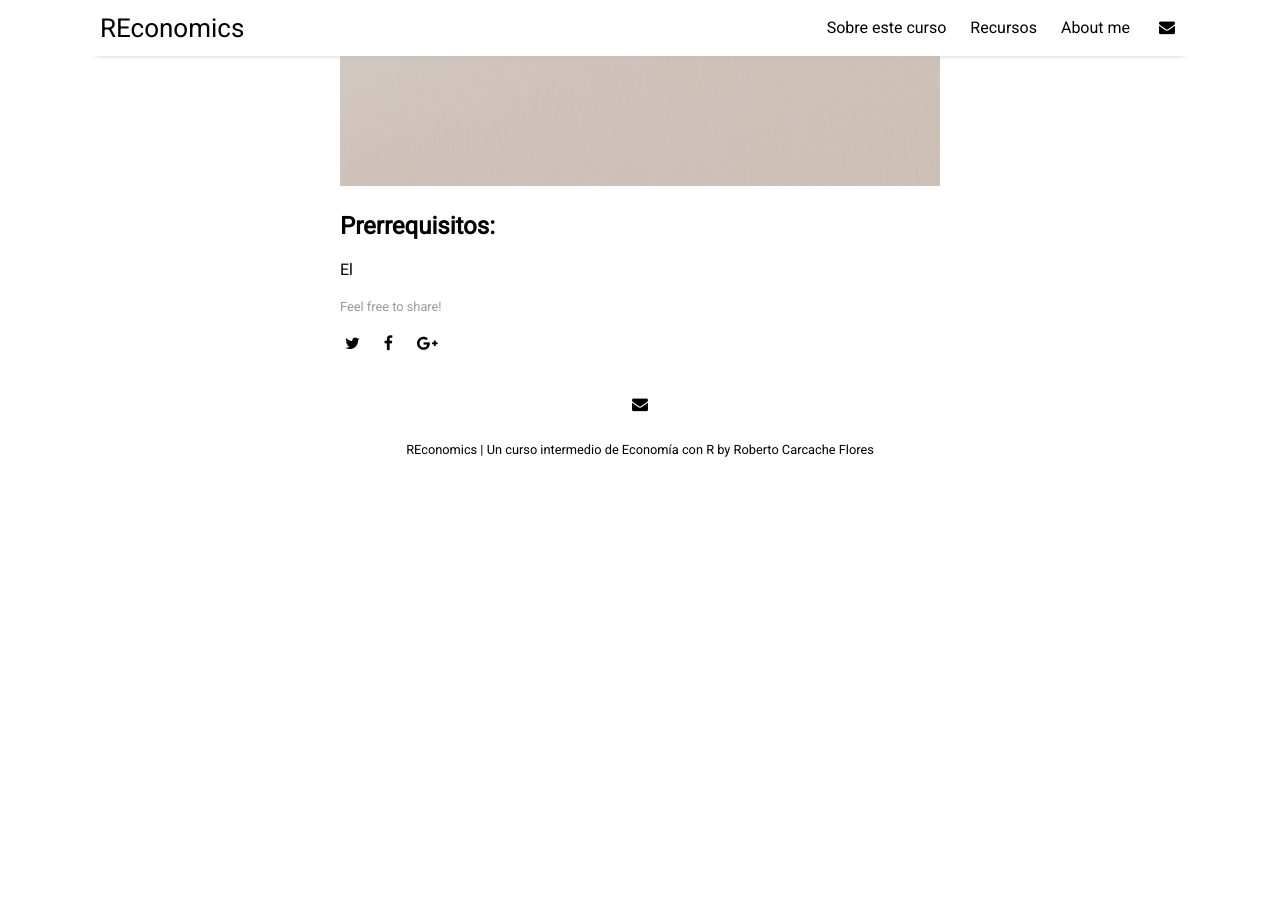
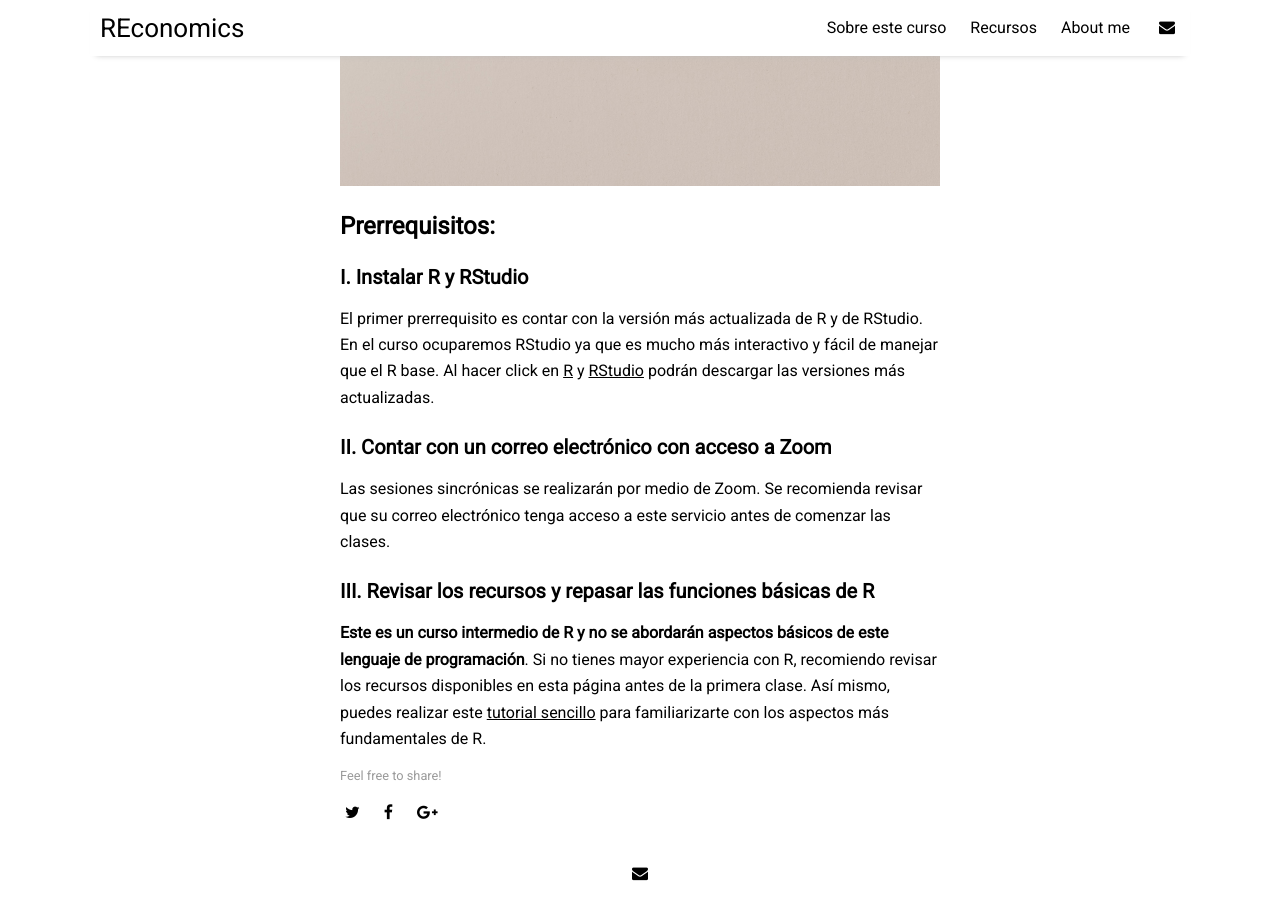
Before and after one commit to JP-Thoma/REconomics, a Jekyll site: the page built from _posts/2021-01-01-prelim.md, in a window 1280 px wide and 900 px high, scrolled down 876 px. Built offline with Jekyll 4.4.1, drawn with Linux system fonts in a browser that asks for light colours; nearby versions of some CDN libraries; before the commit the page ends 1364 px from its top, so only the background shows below that.

Commit message:
Update 2021-01-01-prelim.md

```diff
--- a/_posts/2021-01-01-prelim.md
+++ b/_posts/2021-01-01-prelim.md
@@ -8,4 +8,12 @@ image: preliminares.jpg
 ---
 
 ## Prerrequisitos:
-El
+
+### I. Instalar R y RStudio
+El primer prerrequisito es contar con la versión más actualizada de R y de RStudio. En el curso ocuparemos RStudio ya que es mucho más interactivo y fácil de manejar que el R base. Al hacer click en [R](https://cran.r-project.org/doc/manuals/r-release/R-admin.html#Installing-R-under-Windows) y [RStudio](https://rstudio.com/products/rstudio/download/) podrán descargar las versiones más actualizadas.
+
+### II. Contar con un correo electrónico con acceso a Zoom
+Las sesiones sincrónicas se realizarán por medio de Zoom. Se recomienda revisar que su correo electrónico tenga acceso a este servicio antes de comenzar las clases.
+
+### III. Revisar los recursos y repasar las funciones básicas de R
+**Este es un curso intermedio de R y no se abordarán aspectos básicos de este lenguaje de programación**. Si no tienes mayor experiencia con R, recomiendo revisar los recursos disponibles en esta página antes de la primera clase. Así mismo, puedes realizar este [tutorial sencillo](https://rcarcacheflores.github.io/Research/post1/) para familiarizarte con los aspectos más fundamentales de R.
```
